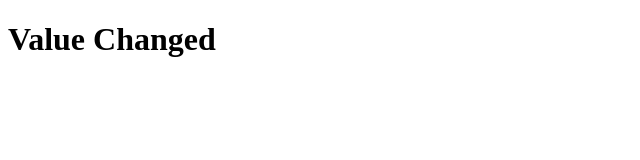
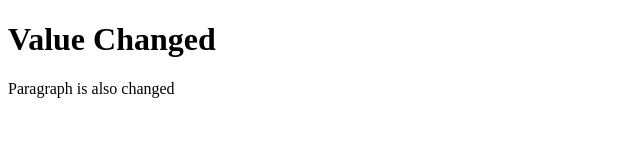
Before and after one commit to ThinleyN/Internet-Programming, a plain HTML site: page Week 4/exercise.3.html in a window 1280 px wide. Shown: the whole page, without its empty margins (0-640 px from the left). Drawn offline with Linux system fonts and the light colour scheme.

Commit message:
add changes to p tag as well

```diff
--- a/Week 4/exercise.3.html
+++ b/Week 4/exercise.3.html
@@ -1,5 +1,5 @@
 <!DOCTYPE html>
-<html>
+<html lang="en">
     <head>
         <meta charset="utf-8">
         <meta http-equiv="X-UA-Compatible" content="IE=edge">
@@ -8,5 +8,6 @@
     </head>
     <body>
       <h1 id="heading">Week 4 Exercise 3</h1>
+      <p id="paragraph">Paragraph paragraph</p>
     </body>
 </html>
--- a/Week 4/exercise3.js
+++ b/Week 4/exercise3.js
@@ -1,6 +1,9 @@
 function whenLoaded() {
     const element = document.getElementById("heading");
-    element.innerHTML = "Value Changed";
+    element.firstChild.nodeValue = "Value Changed";
+
+    const paragraph = document.getElementById("paragraph");
+    paragraph.firstChild.nodeValue = "Paragraph is also changed";
 }
 
-addEventListener("DOMContentLoaded", whenLoaded);
+document.addEventListener("DOMContentLoaded", whenLoaded);
```
